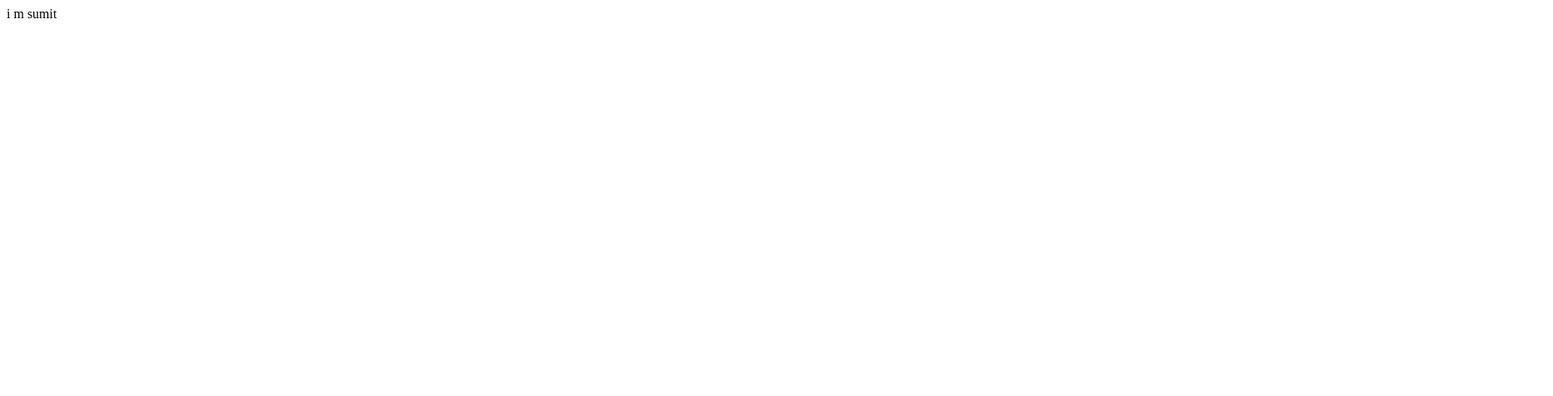
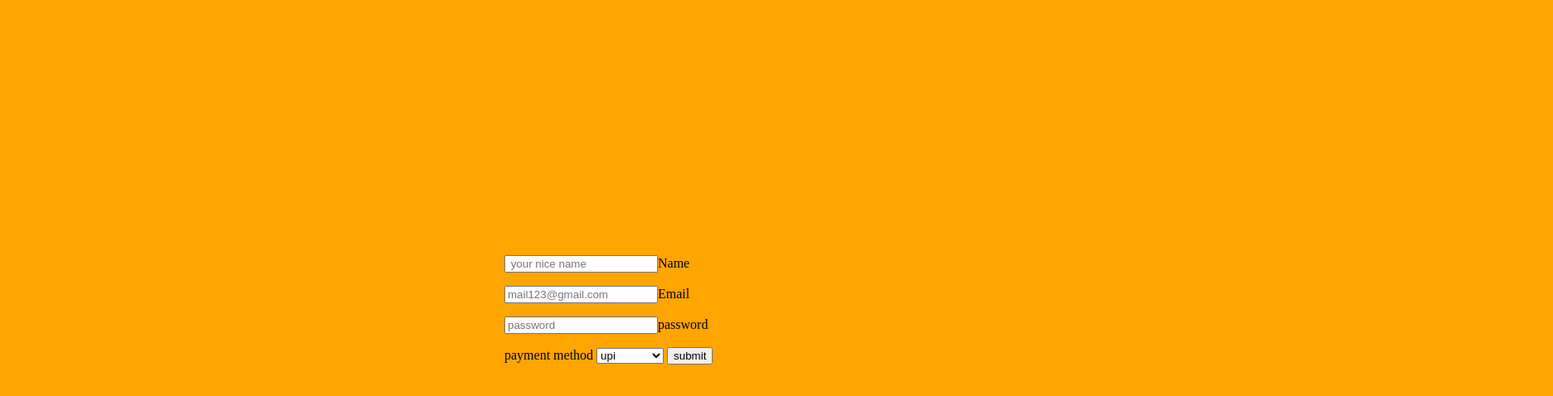
Before and after one commit to sumitsingh43/learingGit, a plain HTML site: page index.html in a window 1280 px wide. Shown: the whole page at 83% size, 1872 px wide, since content can reach past the window. Drawn offline with Linux system fonts and the light colour scheme.

Commit message:
docs: code updated
some changes has been made in code

```diff
--- a/index.html
+++ b/index.html
@@ -4,8 +4,32 @@
     <meta charset="UTF-8">
     <meta name="viewport" content="width=device-width, initial-scale=1.0">
     <title>Document</title>
+    <style>
+.demo{
+    position: relative;
+    left: 600px;
+    right: 300px;
+    top: 300px;
+}
+    </style>
 </head>
-<body>
-   <div class="don"> i m sumit</div>
+<body bgcolor="orange">
+   <div class="demo">
+<section> <input type="text" id="name" placeholder=" your nice name" >Name</section>
+    <p> <input type="email" placeholder="mail123@gmail.com ">Email</p>
+    <p><input type="password" name="pass" id="pass" placeholder="password">password </p>
+<form action="select" >  payment method
+
+    <select name="payment method" id="">
+
+        <option value="upi">upi</option>
+        <option value="paytm">paytm</option>
+        <option value="phonepay">phonepay</option>
+        <option value="gpay">gpay</option>
+    </select>
+    <button>submit</button>
+
+</form>
+</div>
 </body>
 </html>
```
